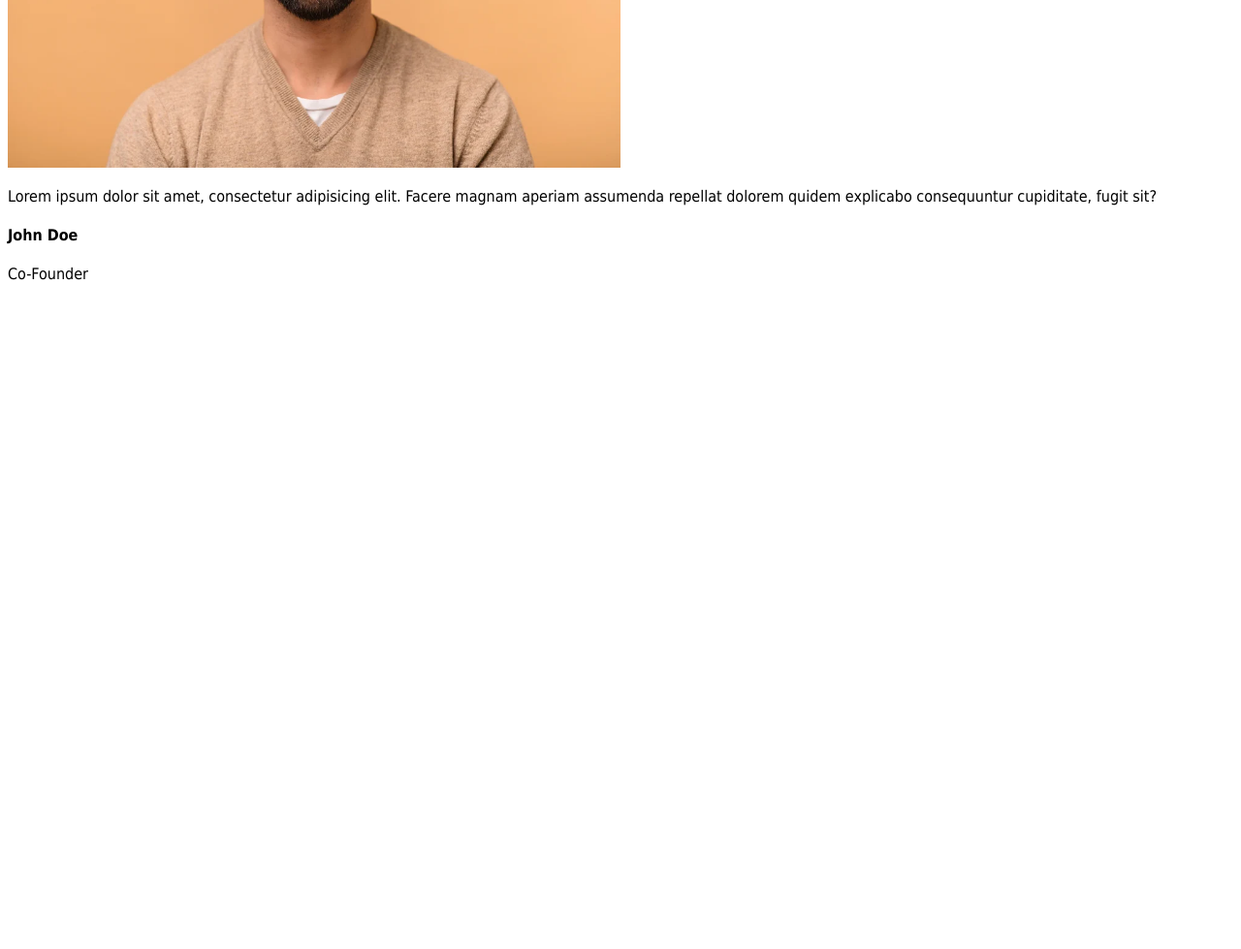
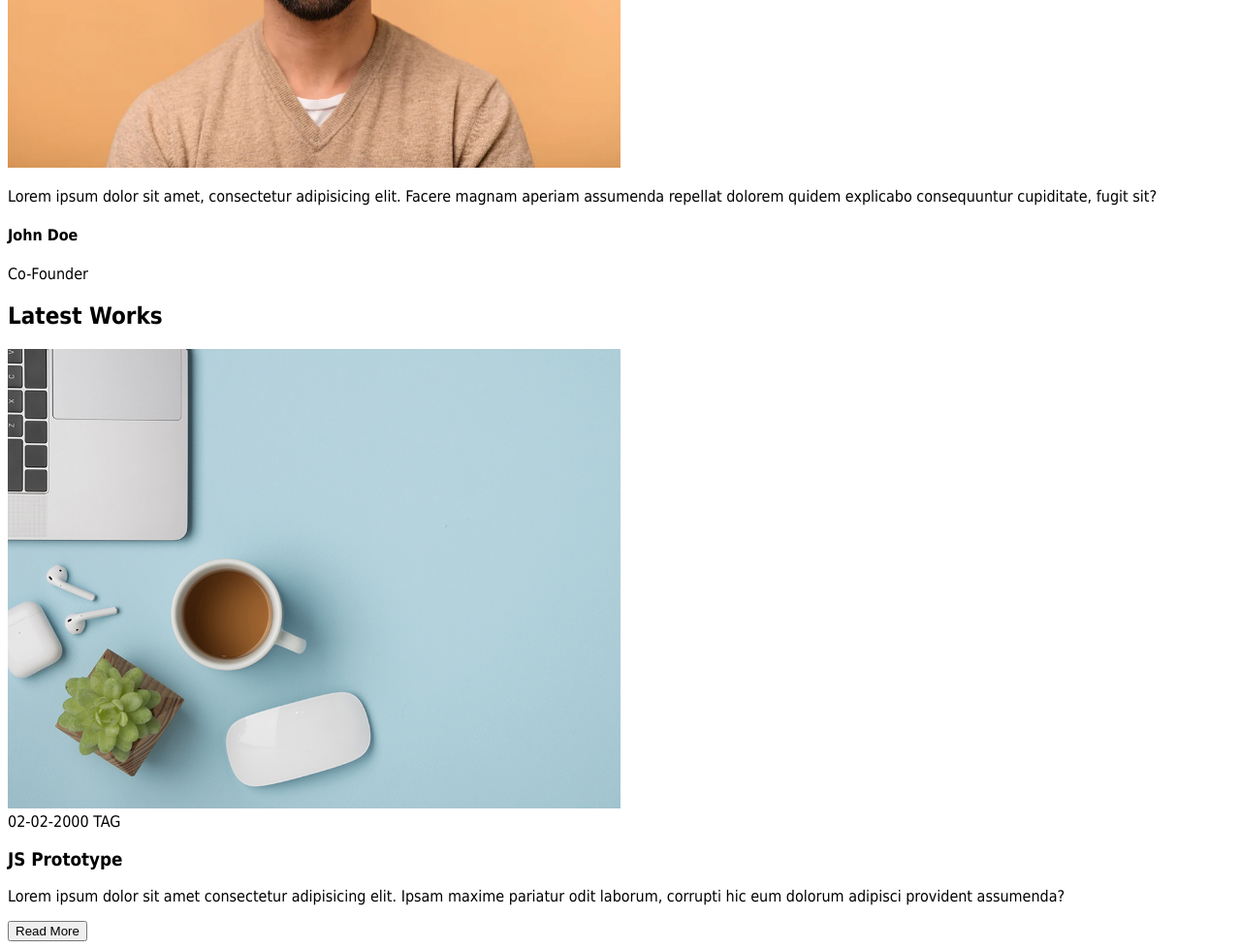
Before and after one commit to BabriWala/portfolio-skleton, a plain HTML site: page index.html in a window 1280 px wide. Shown: the part 8431-9410 px from the top of the page at 97% size. Before the commit the page ends 8731 px from the top, so only its background shows below. Drawn offline with Linux system fonts and the light colour scheme.

Commit message:
blog skleton done

```diff
--- a/index.html
+++ b/index.html
@@ -207,7 +207,22 @@
             </div>
         </section>
         <!-- Testimonial Section End -->
-
+        <section id="blogs">
+            <h2 class="blogs-title">Latest Works</h2>
+            <span class="blogs-horizontal-line"></span>
+            <div class="blogs-container">
+                <div class="blogs-item">
+                    <img class="blog-img" src="./assets/blogs/blog-1.jpg">
+                    <div class="blog-time-tag">
+                        <span>02-02-2000</span>
+                        <span>TAG</span>
+                    </div>
+                    <h3 class="blog-title">JS Prototype</h3>
+                    <p class="blog-description">Lorem ipsum dolor sit amet consectetur adipisicing elit. Ipsam maxime pariatur odit laborum, corrupti hic eum dolorum adipisci provident assumenda?</p>
+                    <button class="blog-read-more">Read More</button>
+                </div>
+            </div>
+        </section>
     </main>
     <!-- Main Section End -->
 
```
Also changed, not shown: assets/blogs/blog-1.jpg (added).
